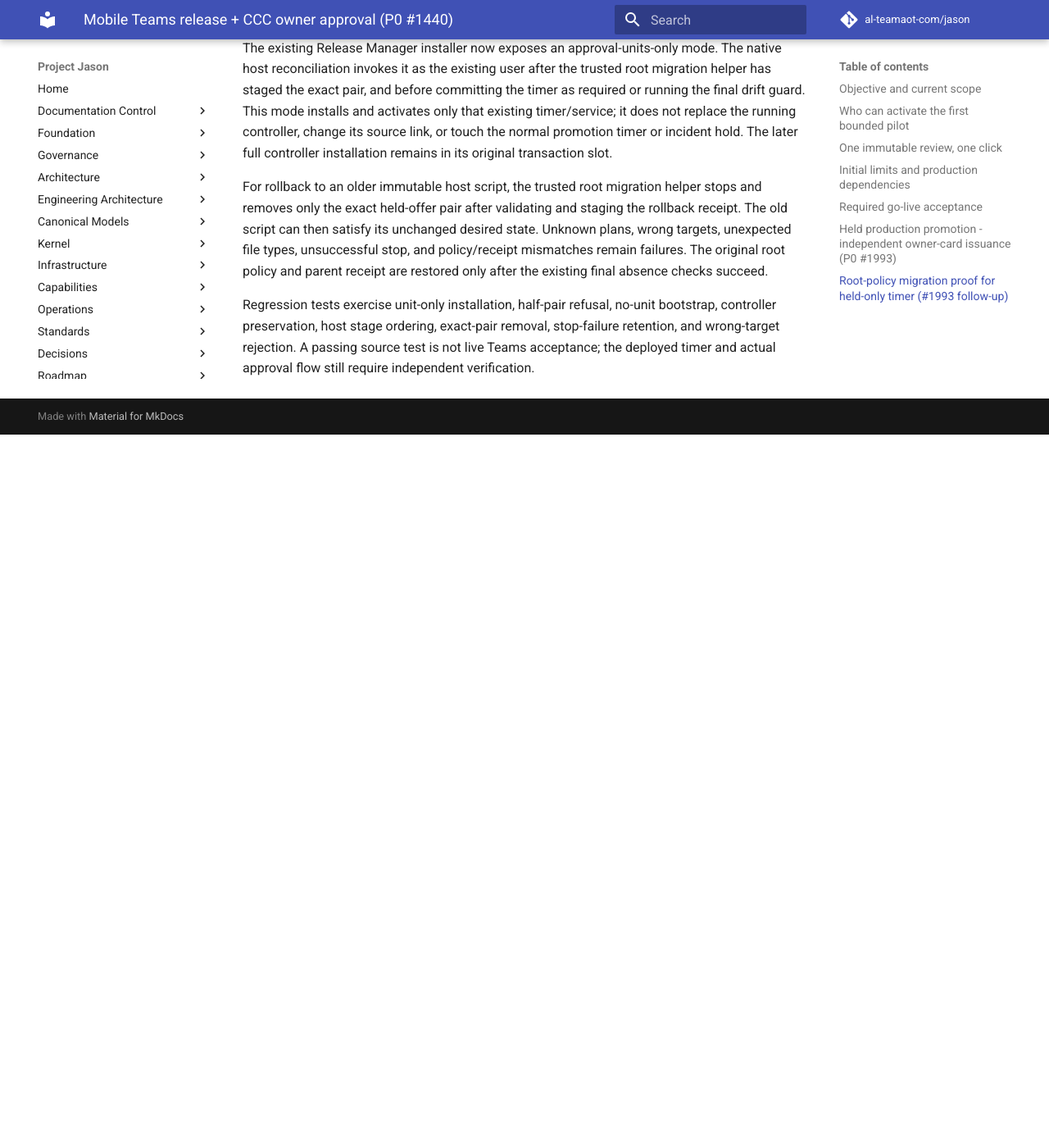
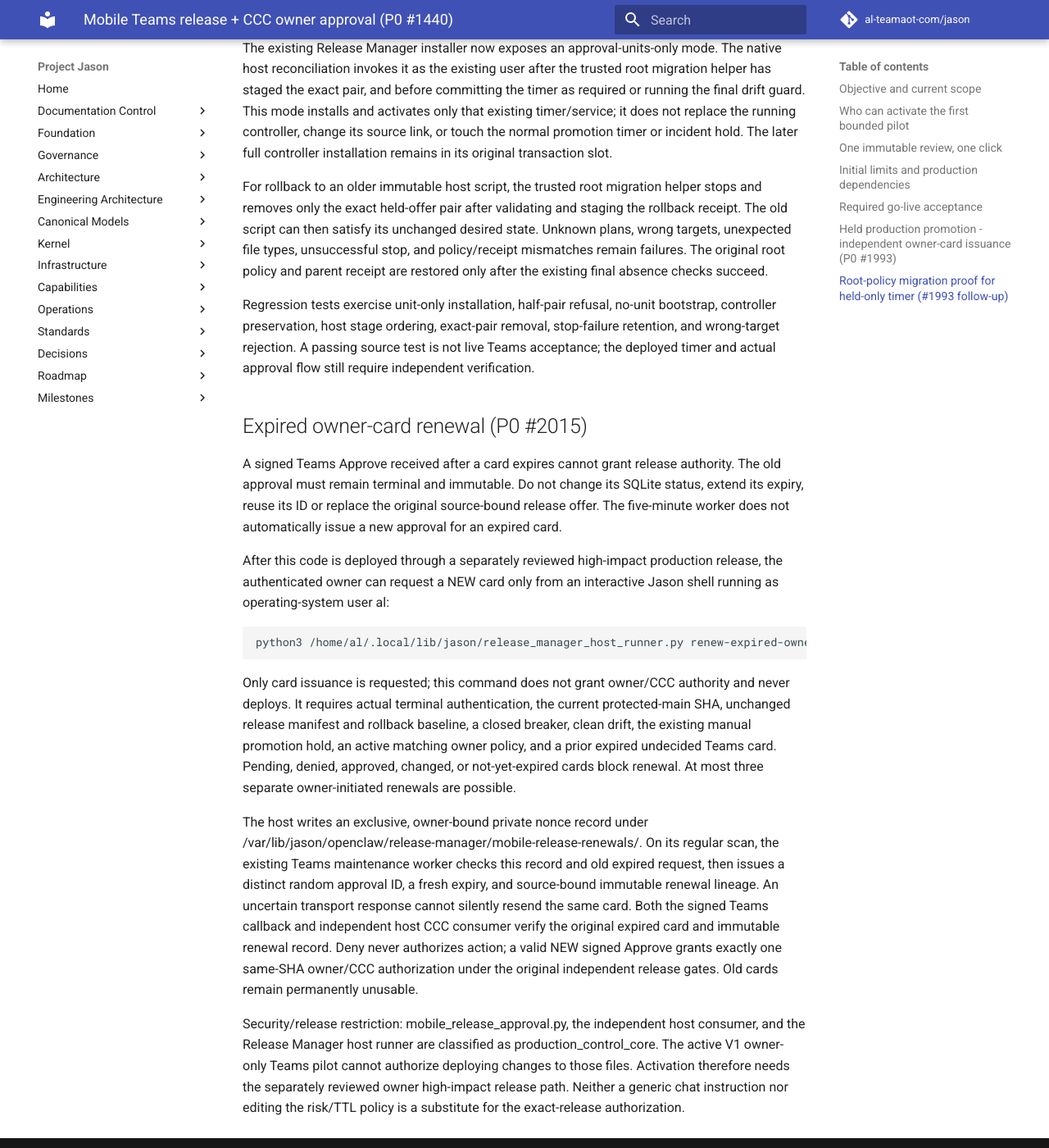
Before and after one commit to al-teamaot-com/jason, an MkDocs documentation site: the page built from docs/operations/Mobile-Teams-Release-and-CCC-Approval.md, in a window 1280 px wide and 1400 px high, scrolled down 8035 px. Shown: the whole window at 82% size. Built offline with MkDocs 1.6.1 and Material for MkDocs 9.7.7, drawn with Linux system fonts in a browser that asks for light colours; comment, search, counter and statistics services are not loaded; before the commit the page ends 8565 px from its top, so only the background shows below that.

Commit message:
docs(#2015): expired-card renewal, explicit owner CLI and high-impact release guard

```diff
--- a/docs/operations/Mobile-Teams-Release-and-CCC-Approval.md
+++ b/docs/operations/Mobile-Teams-Release-and-CCC-Approval.md
@@ -367,3 +367,46 @@
 stop-failure retention, and wrong-target rejection. A passing source test is not
 live Teams acceptance; the deployed timer and actual approval flow still require
 independent verification.
+
+
+## Expired owner-card renewal (P0 #2015)
+
+A signed Teams Approve received after a card expires cannot grant release
+authority. The old approval must remain terminal and immutable. Do not
+change its SQLite status, extend its expiry, reuse its ID or replace the
+original source-bound release offer. The five-minute worker does not
+automatically issue a new approval for an expired card.
+
+After this code is deployed through a separately reviewed high-impact
+production release, the authenticated owner can request a NEW card only
+from an interactive Jason shell running as operating-system user al:
+
+    python3 /home/al/.local/lib/jason/release_manager_host_runner.py renew-expired-owner-card --release-id release-<16-hex-SHA-prefix> --candidate-sha <full-40-character-SHA>
+
+Only card issuance is requested; this command does not grant owner/CCC
+authority and never deploys. It requires actual terminal authentication,
+the current protected-main SHA, unchanged release manifest and rollback
+baseline, a closed breaker, clean drift, the existing manual promotion
+hold, an active matching owner policy, and a prior expired undecided Teams
+card. Pending, denied, approved, changed, or not-yet-expired cards block
+renewal. At most three separate owner-initiated renewals are possible.
+
+The host writes an exclusive, owner-bound private nonce record under
+/var/lib/jason/openclaw/release-manager/mobile-release-renewals/.
+On its regular scan, the existing Teams maintenance worker checks this
+record and old expired request, then issues a distinct random approval
+ID, a fresh expiry, and source-bound immutable renewal lineage.
+An uncertain transport response cannot silently resend the same card.
+Both the signed Teams callback and independent host CCC consumer verify
+the original expired card and immutable renewal record. Deny never
+authorizes action; a valid NEW signed Approve grants exactly one same-SHA
+owner/CCC authorization under the original independent release gates.
+Old cards remain permanently unusable.
+
+Security/release restriction: mobile_release_approval.py, the independent
+host consumer, and the Release Manager host runner are classified as
+production_control_core. The active V1 owner-only Teams pilot cannot
+authorize deploying changes to those files. Activation therefore needs
+the separately reviewed owner high-impact release path. Neither a
+generic chat instruction nor editing the risk/TTL policy is a substitute
+for the exact-release authorization.
```
